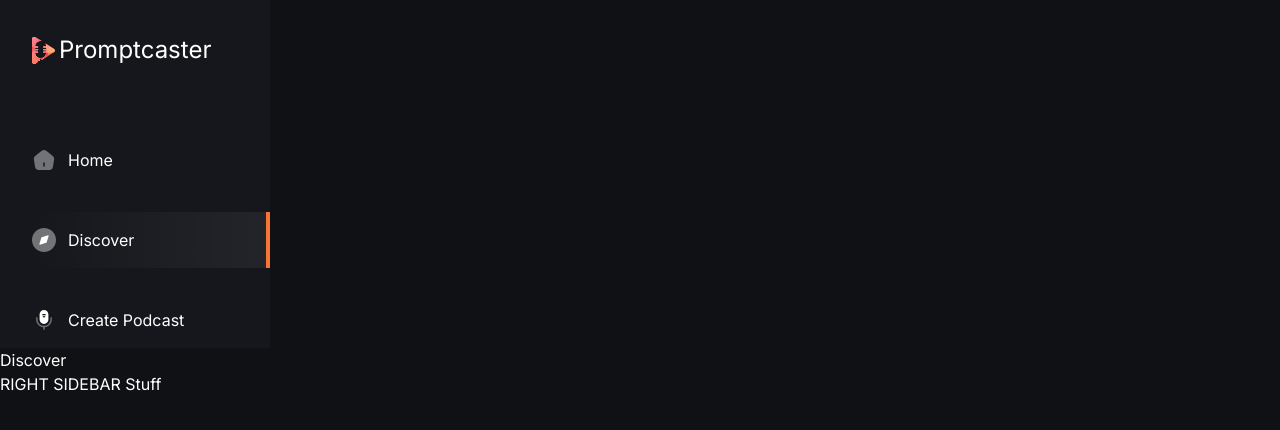
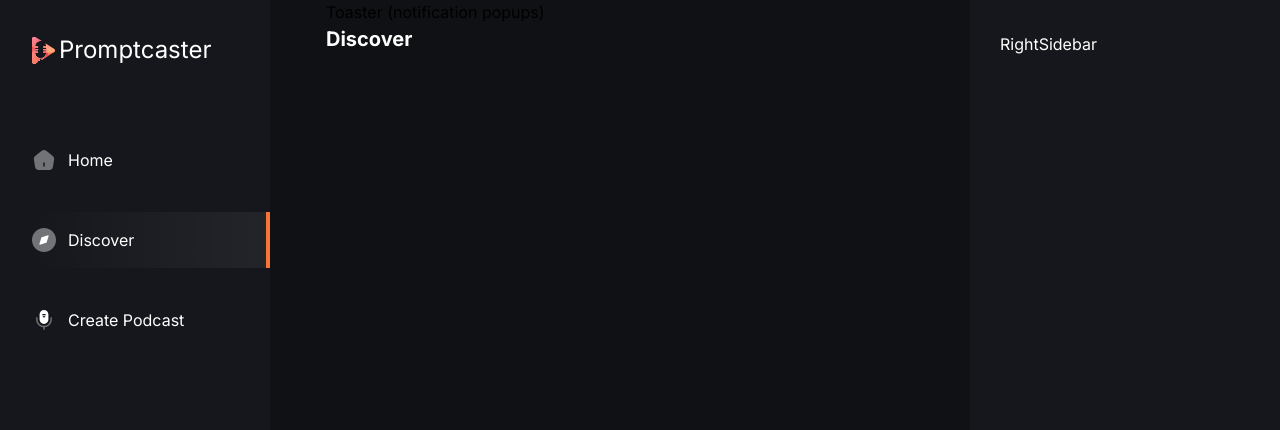
Before and after one commit to donavonguyot/promptcaster, a Next.js app: page /discover in a window 1280 px wide. Shown: the top 430 px of the page. Built offline with nearby package versions, Linux system fonts and the light colour scheme.

Commit message:
Completed rough layout

```diff
--- a/app/(root)/create-podcast/page.tsx
+++ b/app/(root)/create-podcast/page.tsx
@@ -2,7 +2,9 @@ import React from 'react'
 
 const CreatePodcast = () => {
   return (
-    <div><p className='text-white-1'>CreatePodcast</p></div>
+    <div>
+      <h1 className='text-20 font-bold text-white-1'>Create Podcast</h1>
+    </div>
   )
 }
 
--- a/app/(root)/discover/page.tsx
+++ b/app/(root)/discover/page.tsx
@@ -2,7 +2,9 @@ import React from 'react'
 
 const Discover = () => {
   return (
-    <div><p className='text-white-1'>Discover</p></div>
+    <div>
+      <h1 className='text-20 font-bold text-white-1'>Discover</h1>
+    </div>
   )
 }
 
--- a/app/(root)/layout.tsx
+++ b/app/(root)/layout.tsx
@@ -1,4 +1,6 @@
 import LeftSidebar from "@/components/LeftSidebar";
+import MobileNav from "@/components/MobileNav";
+import RightSidebar from "@/components/RightSidebar";
 
 export default function RootLayout({
   children,
@@ -6,11 +8,22 @@ export default function RootLayout({
   children: React.ReactNode;
 }>) {
   return (
-    <div>
-        <main>
+    <div className="relative flex flex-col">
+        <main className="relative flex beg-black-3">
             <LeftSidebar />
-            {children}
-            <p className="text-white-1">RIGHT SIDEBAR Stuff</p>
+            <section className="flex min-h-screen flex-1 flex-col px-4 sm:px-14">
+              <div className="mx-auto flex w-full max-w-5xl flex-col max-sm:px4">
+                <div className="flex h-16 items-center justify-between md:hidden">
+
+                  <MobileNav />
+                </div>
+              <div className="flex flex-col md:pb-14">
+                Toaster (notification popups)
+                {children}
+              </div>
+              </div>
+            </section>
+            <RightSidebar />
         </main>
     </div>
   );
--- a/app/(root)/page.tsx
+++ b/app/(root)/page.tsx
@@ -6,7 +6,6 @@ const Home = () => {
     <div className='mt-9 flex flex-col gap-9'>
       <section className='flex flex-col gap-5'>
         <h1 className='text-20 font-bold text-white-1'>Trending Promptcasts</h1>
-        <Button className='text-white-1 bg-orange-1'>Button</Button>
       </section>
     </div>
   )
--- /dev/null
+++ b/components/MobileNav.tsx
@@ -0,0 +1,9 @@
+import React from 'react'
+
+const MobileNav = () => {
+  return (
+    <div>MobileNav</div>
+  )
+}
+
+export default MobileNav
--- /dev/null
+++ b/components/RightSidebar.tsx
@@ -0,0 +1,9 @@
+import React from 'react'
+
+const RightSidebar = () => {
+  return (
+    <section className='right_sidebar text-white-1'>RightSidebar</section>
+  )
+}
+
+export default RightSidebar
```
